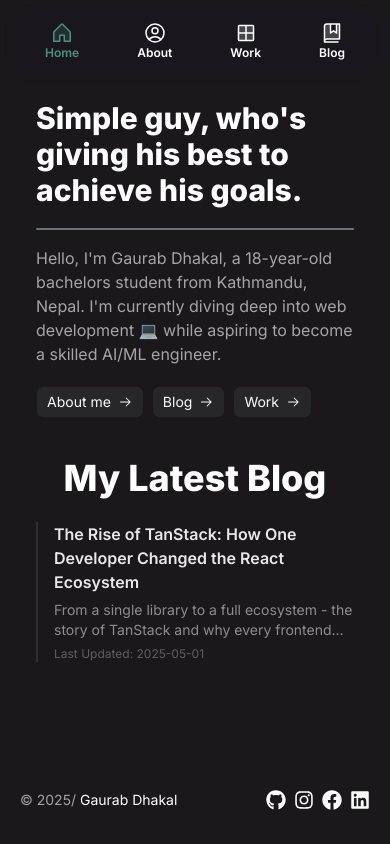
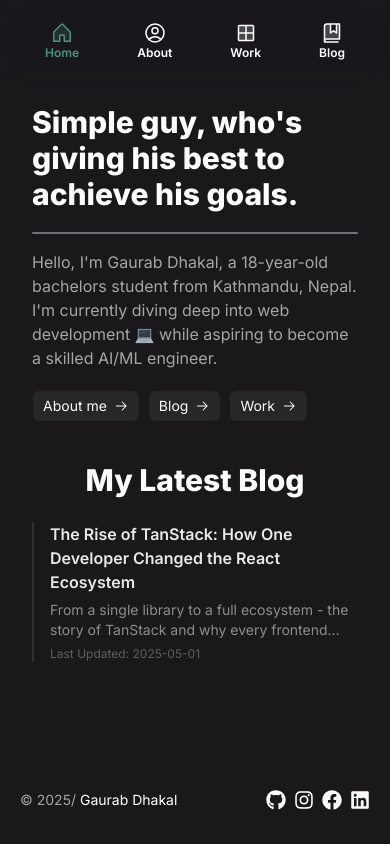
Before and after one commit to GaurabDhakal/portfolio, a Next.js app: page / in a window 390 px wide. Built offline with nearby package versions, Linux system fonts and the light colour scheme.

Commit message:
feat: enhance styling for blog and layout components; adjust padding and font sizes for improved readability

```diff
--- a/app/blog/[slug]/page.tsx
+++ b/app/blog/[slug]/page.tsx
@@ -31,7 +31,7 @@ export default async function SpecificBlog({
   if (!data) notFound();
 
   return (
-    <article className="prose prose-invert md:max-w-200 overflow-hidden flex flex-col gap-4">
+    <article className="prose prose-invert md:max-w-200 overflow-hidden flex flex-col gap-4 px-1">
       <div>
         <p className="font-extrabold text-3xl md:text-4xl ">{data.frontmatter.title}</p>
       </div>
--- a/app/layout.tsx
+++ b/app/layout.tsx
@@ -61,7 +61,7 @@ export default function RootLayout({ children }: Readonly<{ children: React.Reac
         <div className="fixed top-0 bottom-auto w-full z-50 backdrop-blur-md">
           <Navbar />
         </div>
-        <main className="p-4 flex grow items-center flex-col mt-16 md:mt-22">
+        <main className="py-4 px-3 flex grow items-center flex-col mt-16 md:mt-22">
           <Providers>{children}</Providers>
         </main>
         <Footer />
--- a/app/page.tsx
+++ b/app/page.tsx
@@ -6,7 +6,7 @@ import { LatestBlogs } from "@/components/LatestBlogs";
 export default function Home() {
   useDynamicTitle();
   return (
-    <div className="text-white flex flex-col items-center justify-center p-5 gap-10">
+    <div className="text-white flex flex-col items-center justify-center p-5 gap-10 mt-1">
       <div>
         <Intro />
       </div>
--- a/components/LatestBlogs.tsx
+++ b/components/LatestBlogs.tsx
@@ -16,7 +16,7 @@ export const LatestBlogs = ({ limit = 3 }: { limit?: number }) => {
   return (
     <section className="flex flex-col md:flex-row gap-6 items-center justify-around w-full">
       <div>
-        <p className="text-4xl font-extrabold max-w-sm text-center">My Latest Blog</p>
+        <p className="text-3xl md:text-4xl font-extrabold max-w-sm text-center">My Latest Blog</p>
       </div>
       <div className="flex flex-col gap-4 w-full md:w-fit">
         {data
```
